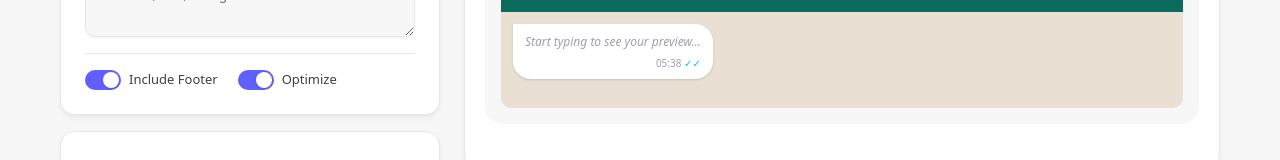
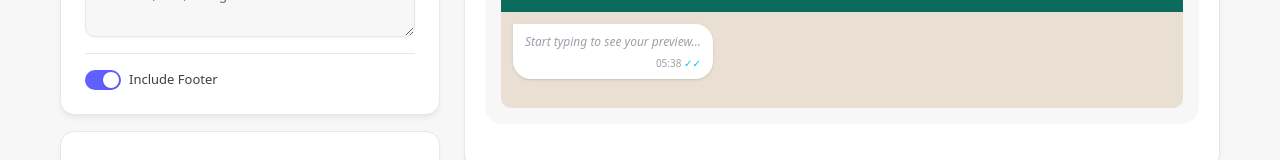
Before and after one commit to kajatheepan/Caption-Formatter, a React (Vite) app: page / in a window 1280 px wide. Shown: the part 428-588 px from the top of the page. Built offline with nearby package versions, Linux system fonts and the light colour scheme.

Commit message:
feat: remove unnecessary optimize setting from SettingsPanel and clean up PlatformPreviewCard layout

```diff
--- a/src/components/inputs/SettingsPanel.tsx
+++ b/src/components/inputs/SettingsPanel.tsx
@@ -60,11 +60,6 @@ function SettingsPanel({ settings, onChange }: SettingsPanelProps) {
                 checked={settings.includeFooter}
                 onChange={(includeFooter) => onChange({ includeFooter })}
             />
-            <SettingRow
-                label="Optimize"
-                checked={settings.optimizeForPlatform}
-                onChange={(optimizeForPlatform) => onChange({ optimizeForPlatform })}
-            />
         </div>
     );
 }
--- a/src/components/output/PlatformPreviewCard.tsx
+++ b/src/components/output/PlatformPreviewCard.tsx
@@ -125,7 +125,7 @@ function PlatformPreviewCard({
                             onChange={(event) => onCustomTextChange(event.target.value)}
                             className="min-h-48 resize-y rounded-[10px] bg-white text-sm leading-6"
                         />
-                        <div className="flex flex-wrap items-center justify-between gap-3">
+                        <div className="flex flex-wrap items-center gap-3">
                             <button
                                 type="button"
                                 onClick={() => {
@@ -135,13 +135,6 @@ function PlatformPreviewCard({
                                 className="text-xs font-semibold text-primary"
                             >
                                 Reset to auto
-                            </button>
-                            <button
-                                type="button"
-                                onClick={() => setIsEditing(false)}
-                                className="rounded-lg bg-primary px-4 py-2 text-xs font-semibold text-white"
-                            >
-                                Done
                             </button>
                         </div>
                     </div>
```
